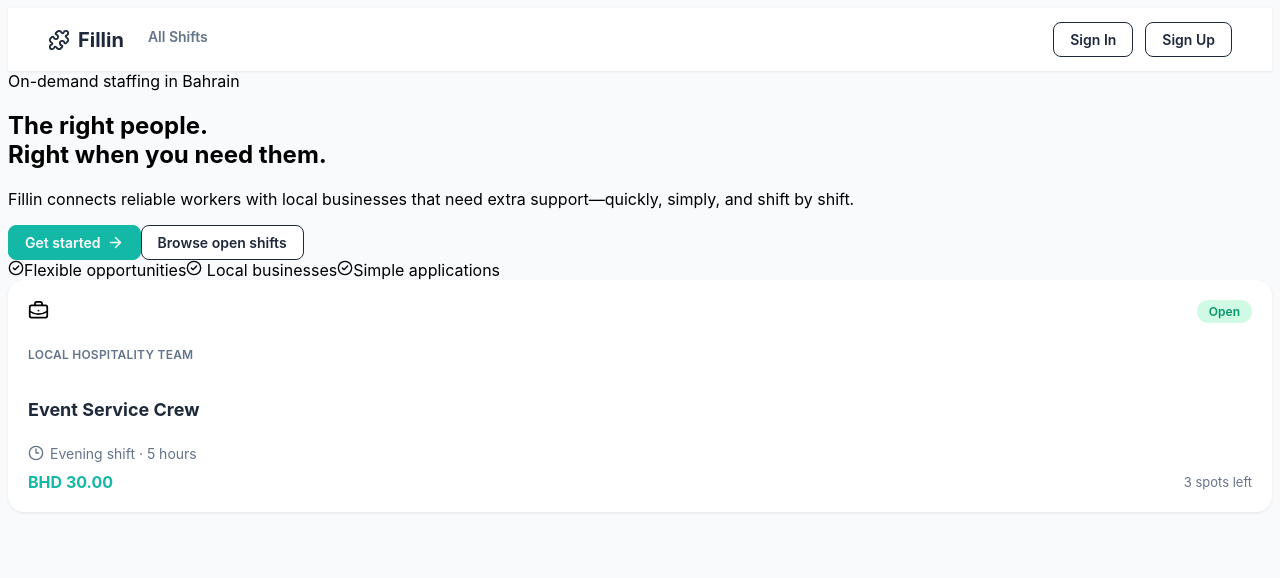
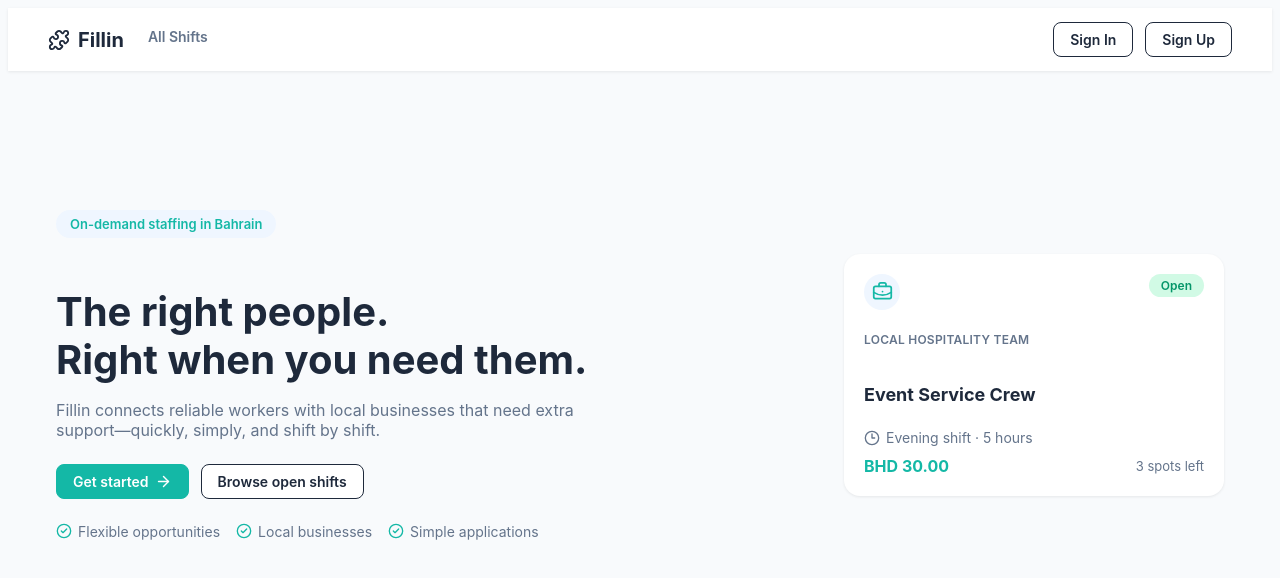
Before and after one commit to Zaraaa82/Fillin-frontend, a React (Vite) app: page / in a window 1280 px wide. Shown: the top 578 px of the page. Built offline with nearby package versions, Linux system fonts and the light colour scheme; no server answers.

Commit message:
feat(ShiftDetailsPage): enhance shift details layout and improve user interaction with styled components

```diff
--- a/src/components/applications/BusinessApplicationCard.jsx
+++ b/src/components/applications/BusinessApplicationCard.jsx
@@ -72,17 +72,17 @@ function BusinessApplicationCard({
         )}
 
         {status === 'accepted' && application.shift?.status !== 'completed' && (
-            <button type="button"  onClick={() => onCancel(application._id)}>Cancel assignment</button>
+            <button type="button" className="btn btn-danger" onClick={() => onCancel(application._id)}>Cancel assignment</button>
         )}
 
         {status === 'completed' && attendanceStatus === 'attended' && (
-            <button type="button" onClick={() => onReview(application._id)}>Review Worker</button>
+            <button type="button" className="btn btn-primary" onClick={() => onReview(application._id)}>Review Worker</button>
         )}
 
         {status === 'accepted' &&  application.shift?.status === 'completed' && (
             <>
-                <button type="button" onClick={() => onAttendance(application._id, 'attended')}>Attended</button>
-                <button type="button" onClick={() => onAttendance(application._id, 'missed')}>Missed</button>
+                <button type="button" className="btn btn-primary" onClick={() => onAttendance(application._id, 'attended')}>Attended</button>
+                <button type="button" className="btn btn-danger" onClick={() => onAttendance(application._id, 'missed')}>Missed</button>
             </>
         )}
 
--- a/src/components/shifts/ShiftForm.jsx
+++ b/src/components/shifts/ShiftForm.jsx
@@ -1,4 +1,3 @@
-import React from 'react'
 import { useState, useEffect } from 'react'
 import { useNavigate } from 'react-router'
 import { createShift, updateShift, getShiftById } from '../../services/shiftService'
@@ -75,8 +74,13 @@ function ShiftForm({ shiftId }) {
     }
 
     function handleSkillsChange(event) {
-        const selectedSkillIds = Array.from(event.target.selectedOptions, (oneSkill) => oneSkill.value);
-        setFormData({ ...formData, requiredSkills: selectedSkillIds });
+        const { value, checked } = event.target;
+        setFormData({
+            ...formData,
+            requiredSkills: checked
+                ? [...formData.requiredSkills, value]
+                : formData.requiredSkills.filter((skillId) => skillId !== value)
+        });
     }
 
     async function handleSubmit(event) {
@@ -135,12 +139,21 @@ function ShiftForm({ shiftId }) {
                 </div>
 
                 <div className='form-group'>
-                    <label htmlFor='requiredSkills'>Required Skills</label>
-                    <select multiple name='requiredSkills' value={formData.requiredSkills} onChange={handleSkillsChange} id='requiredSkills'>
+                    <label>Required Skills</label>
+                    <div className='skills-options'>
                         {skills.map((skill) => (
-                            <option key={skill._id} value={skill._id}>{skill.name}</option>
+                            <label key={skill._id} className='skill-option'>
+                                <input
+                                    type='checkbox'
+                                    name='requiredSkills'
+                                    value={skill._id}
+                                    checked={formData.requiredSkills.includes(skill._id)}
+                                    onChange={handleSkillsChange}
+                                />
+                                <span>{skill.name}</span>
+                            </label>
                         ))}
-                    </select>
+                    </div>
                 </div>
 
                 <div className='form-group'>
--- a/src/index.css
+++ b/src/index.css
@@ -749,36 +749,90 @@ body {
     margin-bottom: 16px;
 }
 
-.homepage-hero {
-    min-height: 70vh;
+.landing-page {
+    max-width: 1200px;
+    margin: 0 auto;
+    padding: 24px 16px;
+}
+
+.hero {
     display: flex;
     align-items: center;
-    justify-content: center;
-    text-align: center;
-    padding: 24px;
+    justify-content: space-between;
+    gap: 48px;
+    min-height: 70vh;
+    flex-wrap: wrap;
 }
 
-.homepage-hero-content {
+.hero-content {
+    flex: 1 1 420px;
     max-width: 560px;
 }
 
-.homepage-title {
-    font-size: 36px;
+.hero-label {
+    display: inline-block;
+    background: var(--color-badge-bg);
+    color: var(--color-accent);
+    font-size: 13px;
+    font-weight: 600;
+    padding: 6px 14px;
+    border-radius: 999px;
+    margin-bottom: 16px;
+}
+
+.hero-title {
+    font-size: 40px;
     font-weight: 700;
     color: var(--color-navy);
-    margin-bottom: 12px;
+    line-height: 1.2;
+    margin-bottom: 16px;
 }
 
-.homepage-subtitle {
+.hero-description {
     font-size: 16px;
     color: var(--color-text-muted);
     margin-bottom: 24px;
 }
 
-.homepage-actions {
+.hero-actions {
     display: flex;
+    gap: 12px;
+    margin-bottom: 24px;
+}
+
+.hero-features {
+    display: flex;
+    flex-wrap: wrap;
+    gap: 16px;
+}
+
+.hero-features span {
+    display: flex;
+    align-items: center;
+    gap: 6px;
+    font-size: 14px;
+    color: var(--color-text-muted);
+}
+
+.hero-features svg {
+    color: var(--color-accent);
+    flex-shrink: 0;
+}
+
+.hero-image {
+    flex: 1 1 320px;
+    max-width: 380px;
+}
+
+.shift-icon {
+    display: flex;
+    align-items: center;
     justify-content: center;
-    gap: 12px;
+    width: 36px;
+    height: 36px;
+    border-radius: 50%;
+    background: var(--color-badge-bg);
+    color: var(--color-accent);
 }
 
 .dashboard-subtitle {
--- a/src/pages/LandingPage.jsx
+++ b/src/pages/LandingPage.jsx
@@ -1,4 +1,3 @@
-import React from 'react'
 import { Link } from 'react-router'
 import {
   ArrowRight,
--- a/src/pages/SigninPage.jsx
+++ b/src/pages/SigninPage.jsx
@@ -1,14 +1,14 @@
 // src/components/SignInForm/SignInForm.jsx
 
-import { useState, useContext } from 'react';
+import { useState } from 'react';
 import { useNavigate } from 'react-router';
 
 import { signIn } from '../services/authService';
 import { useAuth } from '../context/AuthContext';
 
 
-const SignInForm = ({}) => {
-  const { user, setUser } = useAuth();
+const SignInForm = () => {
+  const { setUser } = useAuth();
   const navigate = useNavigate();
   const [error, setError] = useState('');
   const [formData, setFormData] = useState({
--- a/src/pages/shifts/ShiftDetailsPage.jsx
+++ b/src/pages/shifts/ShiftDetailsPage.jsx
@@ -1,9 +1,7 @@
-import React from 'react'
 import { useState, useEffect } from 'react'
 import { getShiftById, cancelShift } from '../../services/shiftService'
 import { applyToShift, getMyApplications } from '../../services/applicationService'
 import { useParams, useNavigate } from 'react-router'
-import { Link } from 'react-router'
 import { MapPin, Calendar, Clock, Wallet, Users, Puzzle } from 'lucide-react'
 import {useAuth} from '../../context/AuthContext'
 
@@ -74,11 +72,11 @@ function ShiftDetailsPage() {
     }, [shiftId, user]);
 
     if (error) {
-        return <div>Error: {error}</div>;
+        return <div className="page-container"><p className="error-message">Error: {error}</p></div>;
     }
 
     if (loading) {
-        return <div>Loading...</div>;
+        return <div className="page-container"><p className="empty-state">Loading...</p></div>;
     }
     const ownerId = shift.postedBy?.owner?._id ?? shift.postedBy?.owner;
     const isShiftOwner = user?._id?.toString() === ownerId?.toString();
@@ -92,47 +90,67 @@ function ShiftDetailsPage() {
     const formatDate = (date) => new Date(date).toLocaleDateString('en-GB', { day: '2-digit', month: '2-digit', year: 'numeric' });
 
     return (
-        <div>
-            <h2>{shift.title}</h2>
-            <p>{shift.description}</p>
-            <p>Status: {shift.status}</p>
-            <p>Required Skills: {shift.requiredSkills.map((skill) => skill.name).join(', ')}</p>
-            <p>Pay Rate: {shift.payAmount.toFixed(2)} BHD</p>
-            <p>Available Spots: {shift.availableSpots}</p>
-            <p>Application Deadline: {new Date(shift.applicationDeadline).toLocaleDateString('en-GB', { day: '2-digit', month: '2-digit', year: 'numeric' })}</p>
-            <p>Start Date: {new Date(shift.startTime).toLocaleDateString('en-GB', { day: '2-digit', month: '2-digit', year: 'numeric' })}</p>
-            <p>End Date: {new Date(shift.endTime).toLocaleDateString('en-GB', { day: '2-digit', month: '2-digit', year: 'numeric' })}</p>
-            <p>Location: {shift.location}</p>
+        <div className="page-container">
+            <div className="shift-details-card">
+                <div className="shift-details-header">
+                    <h2 className="shift-details-title">{shift.title}</h2>
+                    <span className={`shift-status ${statusClass}`}>{statusLabel}</span>
+                </div>
+
+                <p className="shift-description">{shift.description}</p>
+
+                <div className="shift-details-grid">
+                    <div className="shift-meta"><Wallet size={16} /> {shift.payAmount.toFixed(2)} BHD</div>
+                    <div className="shift-meta"><Users size={16} /> {shift.availableSpots} spots available</div>
+                    <div className="shift-meta"><MapPin size={16} /> {shift.location}</div>
+                    <div className="shift-meta"><Clock size={16} /> Apply by {formatDate(shift.applicationDeadline)}</div>
+                    <div className="shift-meta"><Calendar size={16} /> Starts {formatDate(shift.startTime)}</div>
+                    <div className="shift-meta"><Calendar size={16} /> Ends {formatDate(shift.endTime)}</div>
+                </div>
+
+                <div className="shift-skills">
+                    <div className="card-heading"><Puzzle size={18} /><h3>Required Skills</h3></div>
+                    <div className="skills-container">
+                        {shift.requiredSkills.map((skill) => (
+                            <span key={skill._id ?? skill.name} className="skill-badge">{skill.name}</span>
+                        ))}
+                    </div>
+                </div>
+
                 {user?.role === 'worker' && user.status === 'active' && !hasApplied && !hasConflict && shift.status === 'open' && shift.availableSpots > 0 && (
-                <button onClick={handleApply}>Apply</button>
+                    <div className="shift-actions">
+                        <button className="btn btn-primary" onClick={handleApply}>Apply</button>
+                    </div>
                 )}
                 {!user && shift.status === 'open' && shift.availableSpots > 0 && (
-                <button type="button" onClick={() => navigate('/sign-in')}>Sign in to apply</button>
+                    <div className="shift-actions">
+                        <button type="button" className="btn btn-primary" onClick={() => navigate('/sign-in')}>Sign in to apply</button>
+                    </div>
                 )}
 
                 {user?.role === 'worker' && !hasApplied && !hasConflict && shift.status === 'open' && shift.availableSpots === 0 && (
-                <p>This shift is full.</p>
+                    <p className="shift-note">This shift is full.</p>
                 )}
                 {user?.role === 'worker' && !hasApplied && !hasConflict && shift.status !== 'open' && (
-                <p>This shift is no longer accepting applications.</p>
+                    <p className="shift-note">This shift is no longer accepting applications.</p>
                 )}
                 {user?.role === 'worker' && !hasApplied && hasConflict && (
-                <p>This shift conflicts with a shift you've already been accepted for.</p>
+                    <p className="shift-note">This shift conflicts with a shift you've already been accepted for.</p>
                 )}
                 {user?.role === 'business' && isShiftOwner && (
-                <>
+                    <div className="shift-actions">
                         {
                             !['cancelled', 'in-progress', 'completed'].includes(shift.status) && (
                                 <>
-                            <button onClick={handleDelete}>Cancel Shift</button>
-                            <button onClick={() => navigate(`/shifts/${shiftId}/edit`)}>Edit Shift</button>
+                                    <button className="btn btn-danger" onClick={handleDelete}>Cancel Shift</button>
+                                    <button className="btn" onClick={() => navigate(`/shifts/${shiftId}/edit`)}>Edit Shift</button>
                                 </>
-
                             )
                         }
-                <button onClick={() => navigate(`/shifts/${shiftId}/applications`)}>View Applicants</button>
-                </>
+                        <button className="btn btn-primary" onClick={() => navigate(`/shifts/${shiftId}/applications`)}>View Applicants</button>
+                    </div>
                 )}
+            </div>
         </div>
     )
 }
```
Lines whose indentation alone changed are shown as unchanged.
